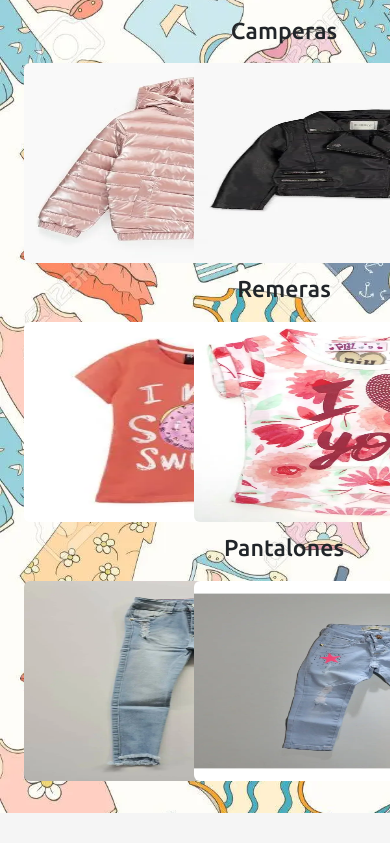
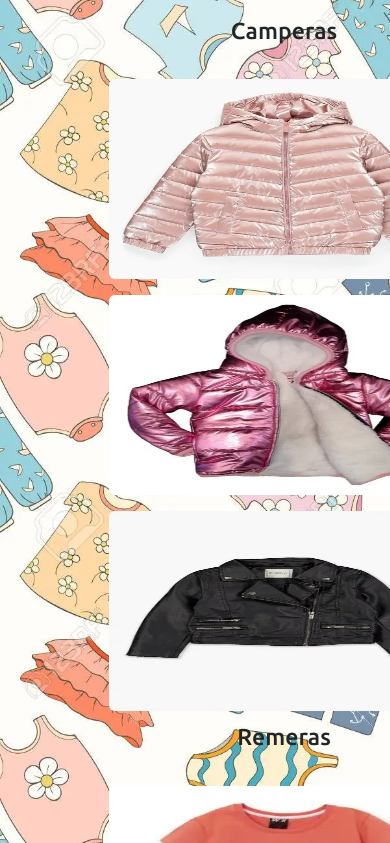
Before and after one commit to Alanch1996/proyecto, a website: page pages/niñas.html in a window 390 px wide. Shown: the part 257-1100 px from the top of the page. Drawn offline with nearby package versions, Linux system fonts and the light colour scheme.

Commit message:
resposive pages niños y niñas

```diff
--- a/pages/niñas.html
+++ b/pages/niñas.html
@@ -56,32 +56,32 @@
        <h1 class="text-center titulo_ellas">Pensado para <span style="color: purple ">ellas</span></h1>
        <section class="container d-flex flex-column justify-content-center aligin-items-center">
         <p class="d-flex justify-content-center aligin-items-center mt-2 fs-3">Camperas</p>
-        <div class="row w-100  mx-auto animate__animated animate__fadeInLeft">
-          <div class="col-4 mx-auto"><img src="../imagenes/campera_nena1.webp" class="rounded float-start" alt="campera para niñas" width="350px" height="200px">
+        <div class="row  w-100  mx-auto animate__animated animate__fadeInLeft">
+          <div class=" mx-auto col-xs-4 col-md-4 col-lg-4 col-xl-4 col-xxl-4 pt-3 d-flex justify-content-center aligin-items-center"><img src="../imagenes/campera_nena1.webp" class="rounded float-start" alt="campera para niñas" width="350px" height="200px">
           </div>
-          <div class="col-4 mx-auto"><img src="../imagenes/campera_nena2.webp" class="rounded mx-auto d-block" alt="campera para niñas" width="350px" height="200px">
+          <div class="col-xs-4 col-md-4 col-lg-4 col-xl-4 col-xxl-4 pt-3 d-flex justify-content-center aligin-items-center mx-auto "><img src="../imagenes/campera_nena2.webp" class="rounded mx-auto d-block" alt="campera para niñas" width="350px" height="200px">
           </div>
-          <div class="col-4 mx-auto"><img src="../imagenes/campera_nena4.webp" class="rounded float-end" alt="campera para niñas" width="350px" height="200px">
+          <div class="col-xs-4 col-md-4 col-lg-4 col-xl-4 col-xxl-4 pt-3 d-flex justify-content-center aligin-items-center mx-auto"><img src="../imagenes/campera_nena4.webp" class="rounded float-end" alt="campera para niñas" width="350px" height="200px">
           </div>
         </section>
           <section class="container d-flex flex-column justify-content-center aligin-items-center">
             <p class="d-flex justify-content-center aligin-items-center mt-2 fs-3">Remeras</p>
           <div class="row w-100  mx-auto animate__animated animate__fadeInLeft">
-            <div class="col-4 mx-auto"><img src="../imagenes/remeragirld.jpg1.webp" class="rounded float-start" alt="remeras para niñas" width="350px" height="200px">
+            <div class="col-xs-4 col-md-4 col-lg-4 col-xl-4 col-xxl-4 pt-3 d-flex justify-content-center aligin-items-center mx-auto"><img src="../imagenes/remeragirld.jpg1.webp" class=" img rounded float-start" alt="remeras para niñas" width="350px" height="200px">
             </div>
-            <div class="col-4 mx-auto"><img src="../imagenes/remeragirld.jpg2.webp" class="rounded mx-auto d-block" alt="remeras para niñas" width="350px" height="200px">
+            <div class="col-xs-4 col-md-4 col-lg-4 col-xl-4 col-xxl-4 pt-3 d-flex justify-content-center aligin-items-center mx-auto"><img src="../imagenes/remeragirld.jpg2.webp" class=" img rounded mx-auto d-block" alt="remeras para niñas" width="350px" height="200px">
             </div>
-            <div class="col-4 mx-auto"><img src="../imagenes/remeragirld.jpg5.webp" class="rounded float-end" alt="remeras para niñas" width="350px" height="200px">
+            <div class="col-xs-4 col-md-4 col-lg-4 col-xl-4 col-xxl-4 pt-3 d-flex justify-content-center aligin-items-center mx-auto"><img src="../imagenes/remeragirld.jpg5.webp" class=" img rounded float-end" alt="remeras para niñas" width="350px" height="200px">
             </div>
         </section>
         <section class="container d-flex flex-column justify-content-center aligin-items-center animate__animated animate__fadeInRightBig">
           <p class="d-flex justify-content-center aligin-items-center mt-2 fs-3">Pantalones</p>
           <div class="row w-100  mx-auto animate__animated animate__fadeInLeft">
-            <div class="col-4 mx-auto"><img src="../imagenes/pantalon_nena1.webp" class="rounded float-start" alt="pantalon para niñas" width="350px" height="200px">
+            <div class="col-xs-4 col-md-4 col-lg-4 col-xl-4 col-xxl-4 pt-3 d-flex justify-content-center aligin-items-center mx-auto"><img src="../imagenes/pantalon_nena1.webp" class="rounded float-start" alt="pantalon para niñas" width="350px" height="200px">
         </div>
-            <div class="col-4 mx-auto"><img src="../imagenes/pantalon_nena2.webp" class="rounded mx-auto d-block" alt="pantalon para niñas" width="350px" height="200px">
+            <div class="col-xs-4 col-md-4 col-lg-4 col-xl-4 col-xxl-4 pt-3 d-flex justify-content-center aligin-items-center mx-auto"><img src="../imagenes/pantalon_nena2.webp" class="rounded mx-auto d-block" alt="pantalon para niñas" width="350px" height="200px">
             </div>
-            <div class="col-4 mx-auto"><img src="../imagenes/pantalon_nena4.webp" class="rounded float-end" alt="pantalon para niñas" width="350px" height="200px">
+            <div class="col-xs-4 col-md-4 col-lg-4 col-xl-4 col-xxl-4 pt-3 d-flex justify-content-center aligin-items-center mx-auto"><img src="../imagenes/pantalon_nena4.webp" class="rounded float-end" alt="pantalon para niñas" width="350px" height="200px">
             </div>
         </div>
     </section>
--- /dev/null
+++ b/scss/partials/_medias.scss
@@ -0,0 +1,14 @@
+@media (max-width: 576px) {
+
+.row {
+    display: flex;
+    flex-direction: column;
+    justify-content: center;
+    align-items: center;
+}
+.img{
+    justify-content: center;
+    align-items: center;
+    margin-top: 10px;
+}
+}
```
Also changed, not shown: pages/niños.html (+9 -9 lines), scss/estilos.scss (line endings or trailing spaces).
